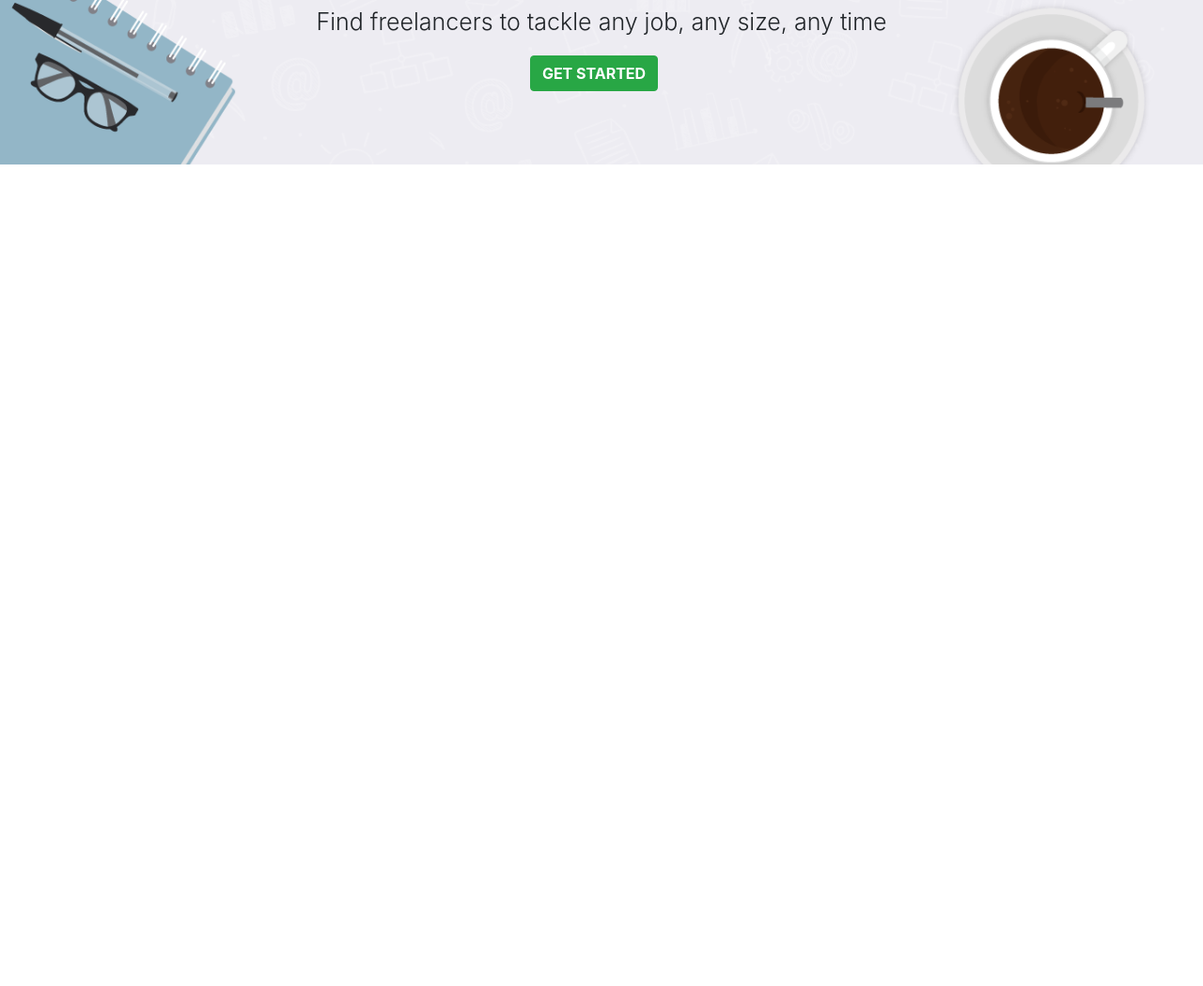
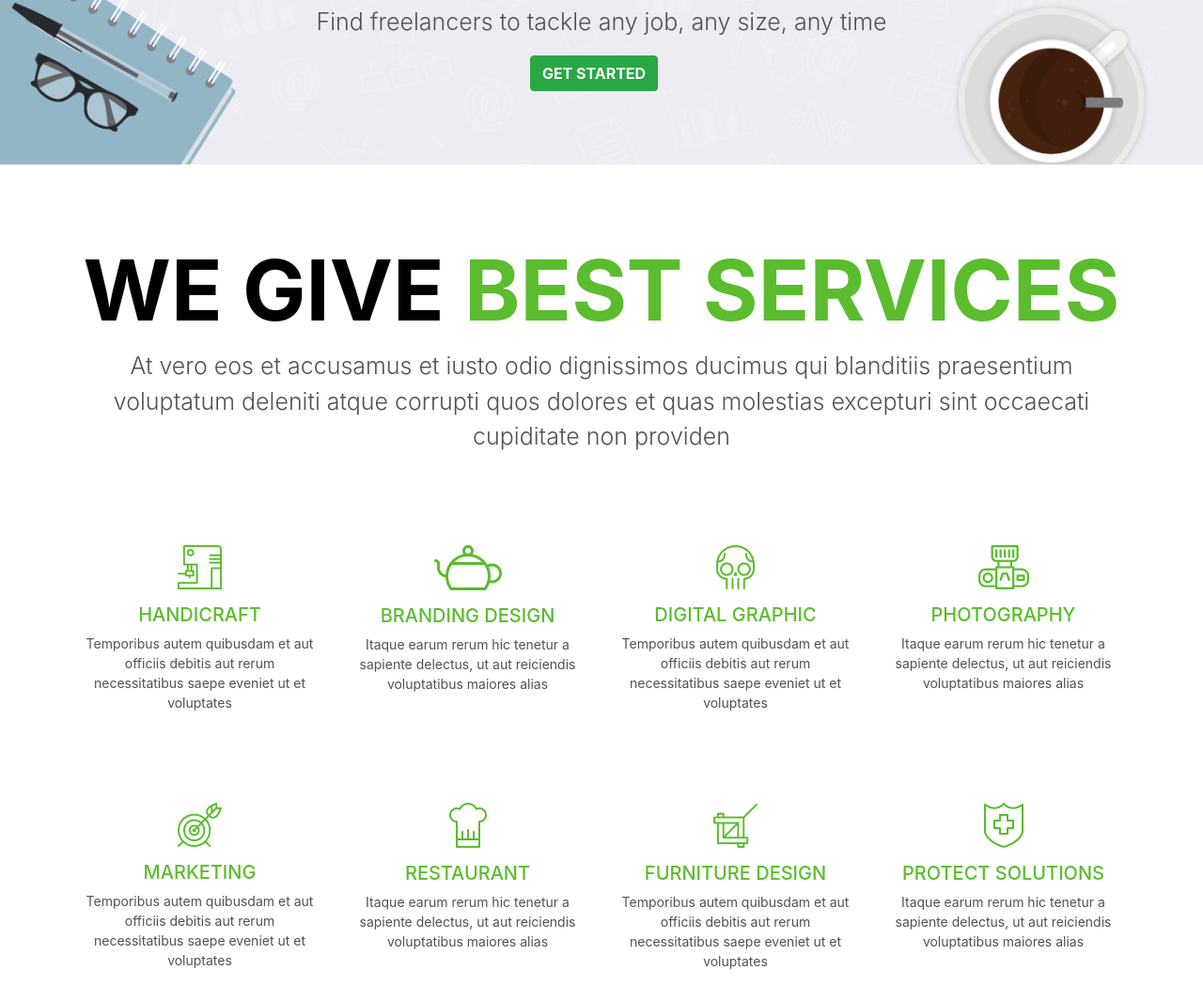
Before and after one commit to paskuvan/css-day11, a plain HTML site: page index.html in a window 1280 px wide. Shown: the part 539-1588 px from the top of the page at 94% size. Before the commit the page ends 800 px from the top, so only its background shows below. Drawn offline with nearby package versions, Linux system fonts and the light colour scheme.

Commit message:
third commit

```diff
--- a/css/style.css
+++ b/css/style.css
@@ -20,6 +20,10 @@ body {
     color: black;
 }
 
+.gray {
+    color: #515151;
+}
+
 .bg-green {
     background-color: #5bbc2e;
 }
@@ -32,8 +36,20 @@ body {
     color: white !important;
 }
 
-.p-60 {
+.icon {
+    margin-top: 15px;
+}
+
+.p-10 {
+    padding: 10vh 0 0 0;
+}
+
+.p-32 {
     padding: 32vh 0 0 0;
+}
+
+.f-14 {
+    font-size: 14px;
 }
 
 .f-90 {
--- a/index.html
+++ b/index.html
@@ -47,7 +47,7 @@
         <div class="container">
             <div class="row">
                 <div class="col-lg-12">
-                    <h2 class="fb green p-60 text-center f-90">WHERE WILL <span class="black">GREAT WORK</span> TAKE YOU?</h2>
+                    <h2 class="fb green p-32 text-center f-90">WHERE WILL <span class="black">GREAT WORK</span> TAKE YOU?</h2>
                     <p class="fr gray text-center f-25">Find freelancers to tackle any job, any size, any time </p>
                     <div class="text-center">
                         <button type="button" class="btn btn-success mr-3"><span class="fb">GET STARTED</span></button>
@@ -57,6 +57,59 @@
         </div>
     </div>
     <!--Services-->
+    <div class="container">
+        <div class="row">
+            <div class="col-lg-12">
+                <h2 class="fb green text-center f-90 p-10"><span class="black">WE GIVE</span> BEST SERVICES</h2>
+                <p class="fr gray text-center f-25">At vero eos et accusamus et iusto odio dignissimos ducimus qui blanditiis praesentium voluptatum deleniti atque corrupti quos dolores et quas molestias excepturi sint occaecati cupiditate non providen</p>
+            </div>
+        </div>
+        <div class="row p-10 text-center">
+            <div class="col-lg-3">
+                <img src="img/icon01.png" alt="">
+                <h5 class="green icon">HANDICRAFT</h5>
+                <p class="gray f-14">Temporibus autem quibusdam et aut officiis debitis aut rerum necessitatibus saepe eveniet ut et voluptates</p>
+            </div>
+            <div class="col-lg-3">
+                <img src="img/icon02.png" alt="">
+                <h5 class="green icon">BRANDING DESIGN</h5>
+                <p class="gray f-14">Itaque earum rerum hic tenetur a sapiente delectus, ut aut reiciendis voluptatibus maiores alias</p>
+            </div>
+            <div class="col-lg-3">
+                <img src="img/icon03.png" alt="">
+                <h5 class="green icon">DIGITAL GRAPHIC</h5>
+                <p class="gray f-14">Temporibus autem quibusdam et aut officiis debitis aut rerum necessitatibus saepe eveniet ut et voluptates</p>
+            </div>
+            <div class="col-lg-3">
+                <img src="img/icon04.png" alt="">
+                <h5 class="green icon">PHOTOGRAPHY</h5>
+                <p class="gray f-14">Itaque earum rerum hic tenetur a sapiente delectus, ut aut reiciendis voluptatibus maiores alias</p>
+            </div>
+        </div>
+        <div class="row p-10 text-center">
+            <div class="col-lg-3">
+                <img src="img/icon05.png" alt="">
+                <h5 class="green icon">MARKETING</h5>
+                <p class="gray f-14">Temporibus autem quibusdam et aut officiis debitis aut rerum necessitatibus saepe eveniet ut et voluptates</p>
+            </div>
+            <div class="col-lg-3">
+                <img src="img/icon06.png" alt="">
+                <h5 class="green icon">RESTAURANT</h5>
+                <p class="gray f-14">Itaque earum rerum hic tenetur a sapiente delectus, ut aut reiciendis voluptatibus maiores alias</p>
+            </div>
+            <div class="col-lg-3">
+                <img src="img/icon07.png" alt="">
+                <h5 class="green icon">FURNITURE DESIGN</h5>
+                <p class="gray f-14">Temporibus autem quibusdam et aut officiis debitis aut rerum necessitatibus saepe eveniet ut et voluptates</p>
+            </div>
+            <div class="col-lg-3">
+                <img src="img/icon08.png" alt="">
+                <h5 class="green icon">PROTECT SOLUTIONS</h5>
+                <p class="gray f-14">Itaque earum rerum hic tenetur a sapiente delectus, ut aut reiciendis voluptatibus maiores alias</p>
+            </div>
+        </div>
+    </div>
+    <!--Talent-->
 
 
 
```
Also changed, not shown: img/icon01.png (added), img/icon02.png (added), img/icon03.png (added), img/icon04.png (added), img/icon05.png (added), img/icon06.png (added), img/icon07.png (added), img/icon08.png (added).
